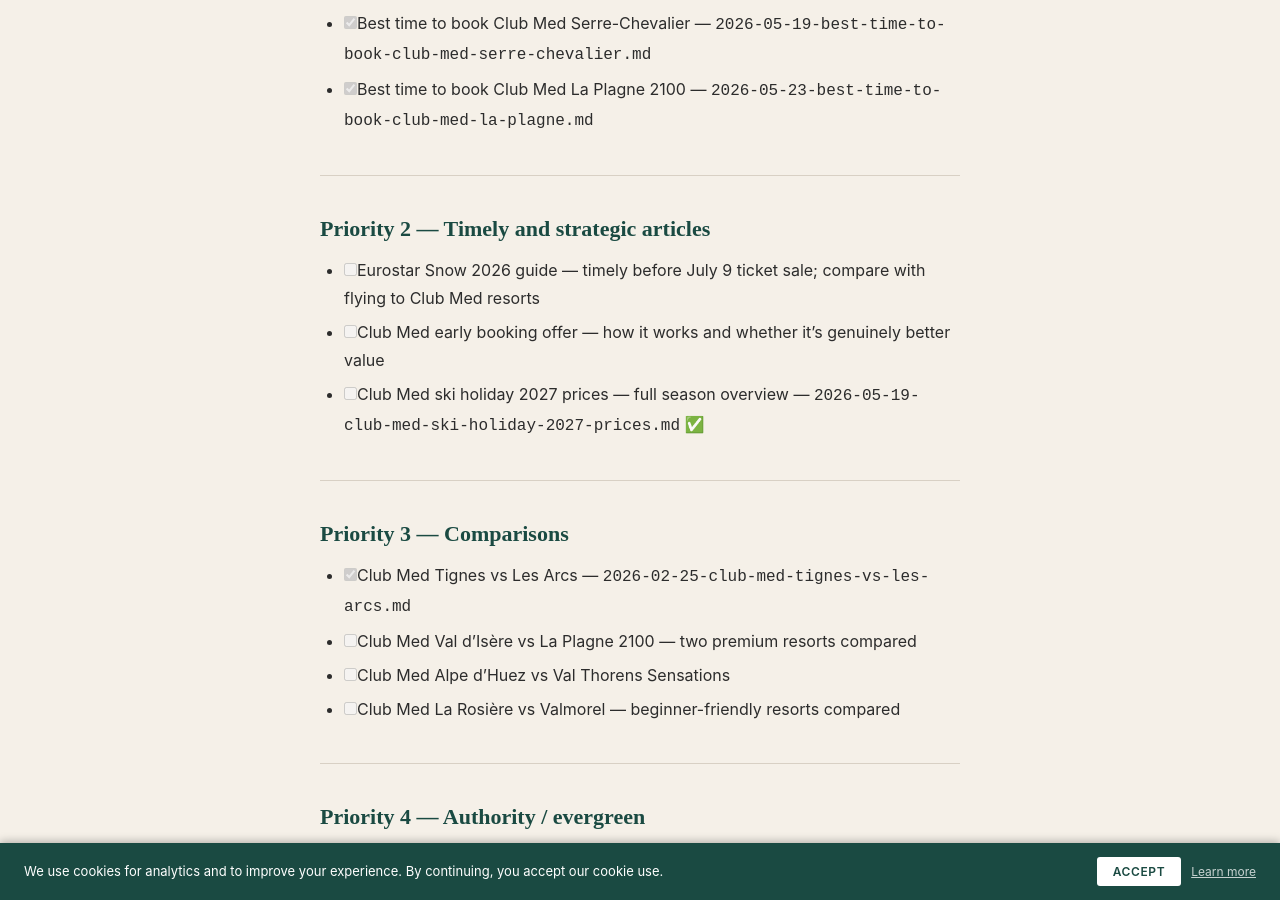
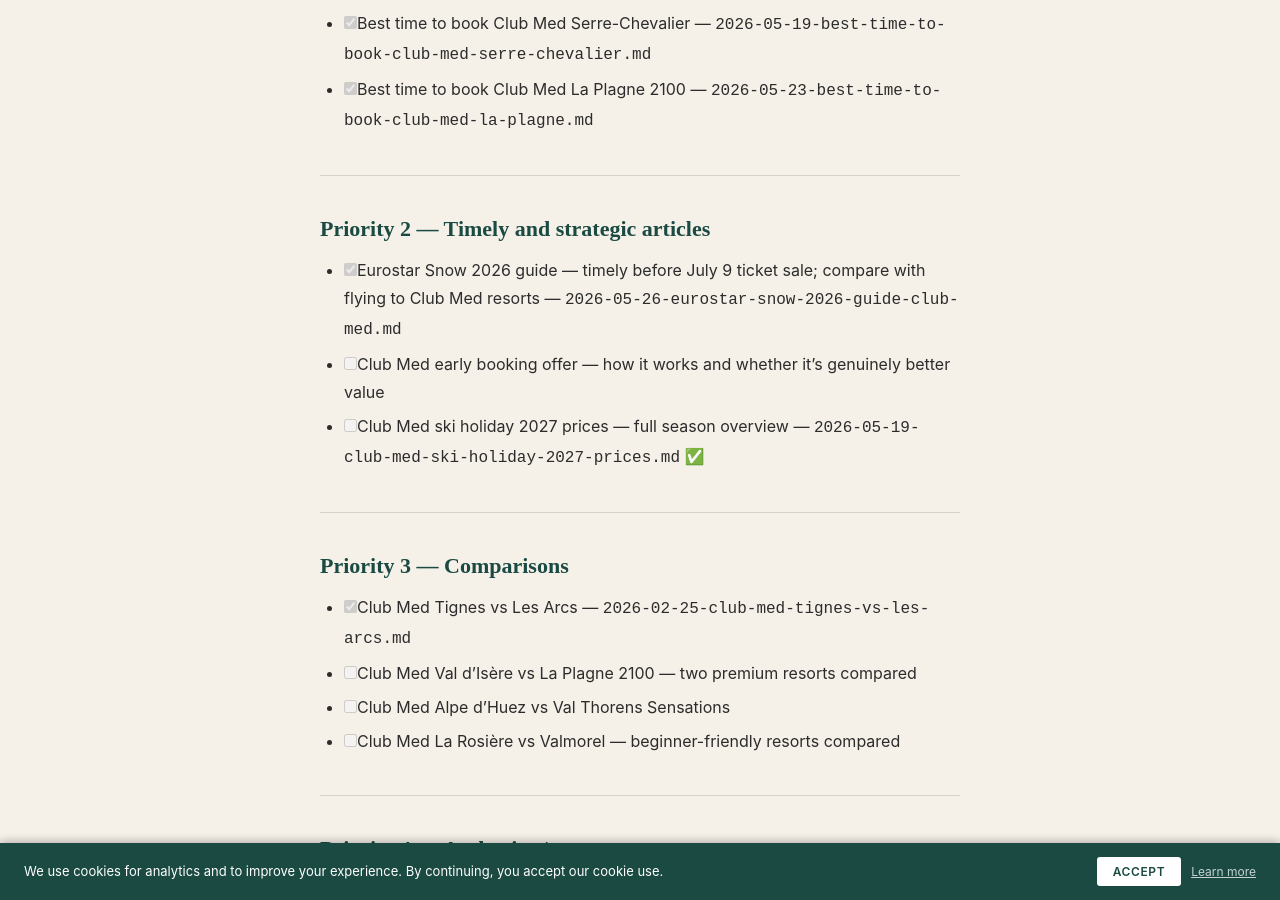
Before and after one commit to 215781/booking-window, a Jekyll site: the page built from CONTENT_QUEUE.md, in a window 1280 px wide and 900 px high, scrolled down 1080 px. Built offline with Jekyll 4.4.1, drawn with Linux system fonts in a browser that asks for light colours; some web fonts are replaced; our own code applies the rules of GitHub Pages for plain Markdown files.

Commit message:
content: publish Eurostar Snow 2026 guide for Club Med skiers

```diff
--- a/CONTENT_QUEUE.md
+++ b/CONTENT_QUEUE.md
@@ -23,7 +23,7 @@
 
 ## Priority 2 — Timely and strategic articles
 
-- [ ] Eurostar Snow 2026 guide — timely before July 9 ticket sale; compare with flying to Club Med resorts
+- [x] Eurostar Snow 2026 guide — timely before July 9 ticket sale; compare with flying to Club Med resorts — `2026-05-26-eurostar-snow-2026-guide-club-med.md`
 - [ ] Club Med early booking offer — how it works and whether it's genuinely better value
 - [ ] Club Med ski holiday 2027 prices — full season overview — `2026-05-19-club-med-ski-holiday-2027-prices.md` ✅
 
--- a/sitemap.xml
+++ b/sitemap.xml
@@ -116,4 +116,10 @@
     <changefreq>monthly</changefreq>
     <priority>0.7</priority>
   </url>
+  <url>
+    <loc>https://whentobook.co.uk/blog/eurostar-snow-2026-guide-club-med/</loc>
+    <lastmod>2026-05-26</lastmod>
+    <changefreq>monthly</changefreq>
+    <priority>0.7</priority>
+  </url>
 </urlset>
```
Also changed, not shown: _posts/2026-05-26-eurostar-snow-2026-guide-club-med.md (added, +74 -0 lines).
